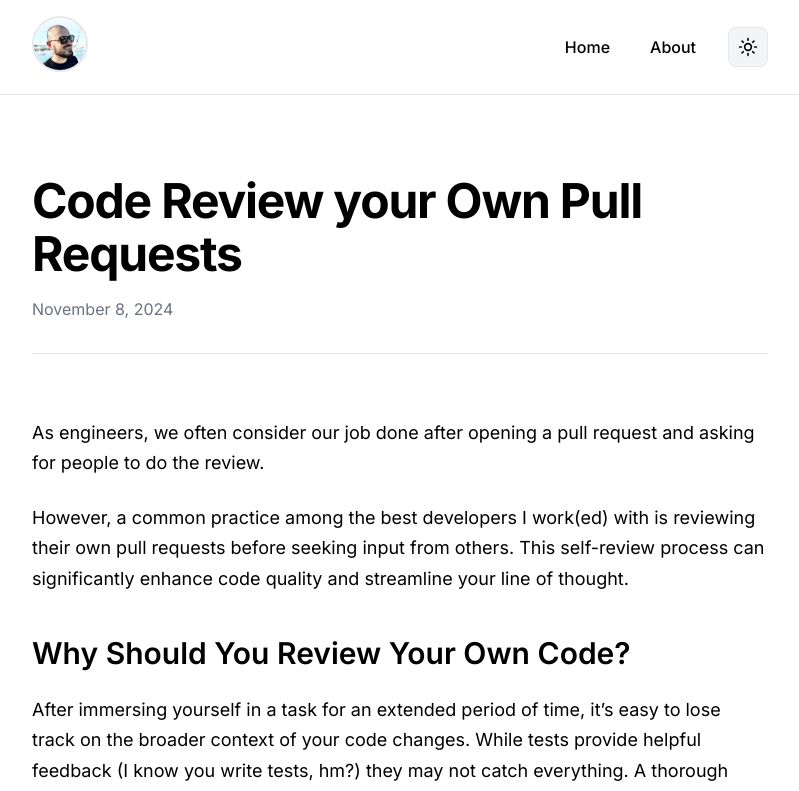
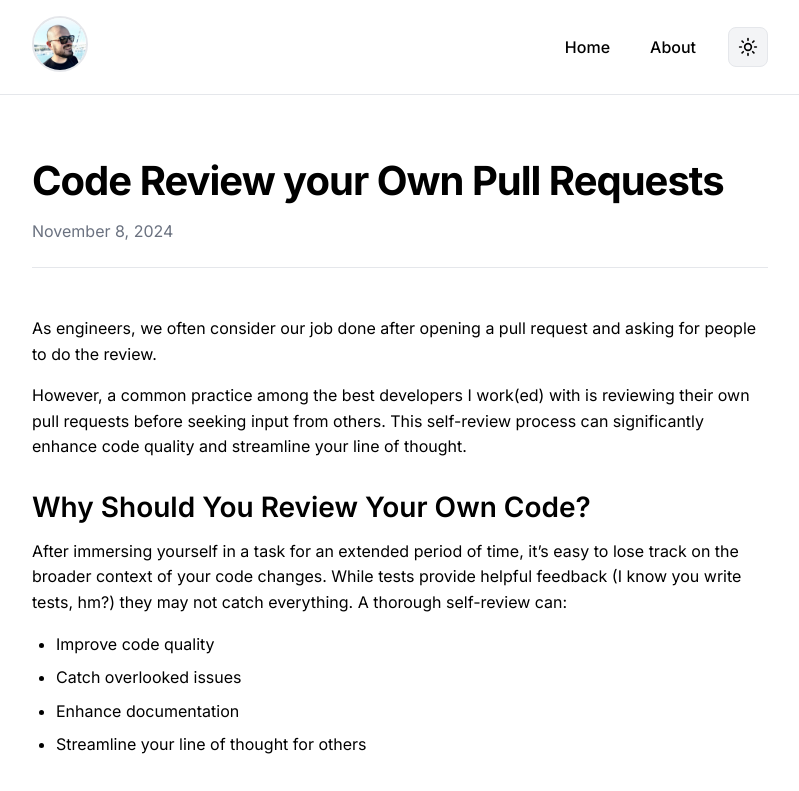
Before and after one commit to helderberto/helderberto.com, a Next.js app: page /posts/code-review-your-own-pull-requests in a window 1280 px wide. Shown: the top 791 px of the page, without its empty margins (240-1039 px from the left). Built offline with nearby package versions, Linux system fonts and the light colour scheme.

Commit message:
Improve font sizing

```diff
--- a/src/app/globals.css
+++ b/src/app/globals.css
@@ -37,14 +37,14 @@
   --font-size-lg: 1.125rem; /* 18px */
   --font-size-xl: 1.25rem; /* 20px */
   --font-size-2xl: 1.5rem; /* 24px */
-  --font-size-3xl: 1.875rem; /* 30px */
-  --font-size-4xl: 2.25rem; /* 36px */
-  --font-size-5xl: 3rem; /* 48px */
+  --font-size-3xl: 1.75rem; /* 28px */
+  --font-size-4xl: 2rem; /* 32px */
+  --font-size-5xl: 2.5rem; /* 40px */
 
   /* Content Typography - Optimized for readability */
-  --font-size-body: 1.125rem; /* 18px - main content */
-  --font-size-body-sm: 1rem; /* 16px - secondary content */
-  --font-size-caption: 0.875rem; /* 14px - captions, metadata */
+  --font-size-body: 1rem; /* 16px - main content */
+  --font-size-body-sm: 0.875rem; /* 14px - secondary content */
+  --font-size-caption: 0.75rem; /* 12px - captions, metadata */
 
   /* Font Weights */
   --font-weight-normal: 400;
@@ -61,9 +61,9 @@
   --line-height-loose: 1.75;
 
   /* Content Line Heights */
-  --line-height-heading: 1.2;
-  --line-height-body: 1.6;
-  --line-height-body-relaxed: 1.7;
+  --line-height-heading: 1.1;
+  --line-height-body: 1.5;
+  --line-height-body-relaxed: 1.6;
 
   /* Layout */
   --container-sm: 640px;
--- a/src/app/posts/[slug]/page.module.css
+++ b/src/app/posts/[slug]/page.module.css
@@ -2,12 +2,12 @@
   width: 100%;
   max-width: var(--max-width);
   margin: 0 auto;
-  padding: 3rem 2rem 4rem 2rem;
+  padding: 2rem 2rem 3rem 2rem;
 }
 
 @media (max-width: 768px) {
   .article {
-    padding: 2rem 1rem 3rem 1rem;
+    padding: 1.5rem 1rem 2rem 1rem;
   }
 }
 
@@ -36,7 +36,7 @@
   font-size: var(--font-size-4xl);
   font-weight: var(--font-weight-bold);
   line-height: var(--line-height-heading);
-  margin: 3rem 0 1.5rem 0;
+  margin: 2rem 0 1rem 0;
   color: var(--foreground);
 }
 
@@ -44,7 +44,7 @@
   font-size: var(--font-size-3xl);
   font-weight: var(--font-weight-semibold);
   line-height: var(--line-height-heading);
-  margin: 2.5rem 0 1.5rem 0;
+  margin: 2rem 0 1rem 0;
   color: var(--foreground);
 }
 
@@ -52,14 +52,14 @@
   font-size: var(--font-size-2xl);
   font-weight: var(--font-weight-semibold);
   line-height: var(--line-height-snug);
-  margin: 2rem 0 1rem 0;
+  margin: 1.5rem 0 0.75rem 0;
   color: var(--foreground);
 }
 
 .markdownContent p {
   font-size: var(--font-size-body);
   line-height: var(--line-height-body-relaxed);
-  margin-bottom: 1.5rem;
+  margin-bottom: 1rem;
   color: var(--foreground);
 }
 
@@ -67,12 +67,12 @@
 .markdownContent ol {
   font-size: var(--font-size-body);
   line-height: var(--line-height-body-relaxed);
-  margin: 1.5rem 0;
+  margin: 1rem 0;
   padding-left: 1.5rem;
 }
 
 .markdownContent li {
-  margin-bottom: 0.75rem;
+  margin-bottom: 0.5rem;
 }
 
 .markdownContent a {
@@ -101,7 +101,7 @@
 .markdownContent blockquote {
   border-left: 4px solid var(--primary);
   padding-left: 1.5rem;
-  margin: 2rem 0;
+  margin: 1.5rem 0;
   font-style: italic;
   color: var(--muted-foreground);
   font-size: var(--font-size-body);
@@ -112,11 +112,11 @@
   border: none;
   height: 1px;
   background: var(--border);
-  margin: 3rem 0;
+  margin: 2rem 0;
 }
 
 .markdownContent pre {
-  margin: 2rem 0 !important;
+  margin: 1.5rem 0 !important;
 }
 
 .markdownContent code:not(pre code) {
--- a/src/components/CodeBlock.module.css
+++ b/src/components/CodeBlock.module.css
@@ -1,7 +1,7 @@
 .codeBlockContainer {
   position: relative;
   width: 100%;
-  margin: 2rem 0;
+  margin: 1.5rem 0;
 }
 
 .pre {
--- a/src/components/PostHeader.module.css
+++ b/src/components/PostHeader.module.css
@@ -1,6 +1,6 @@
 .header {
-  margin-bottom: 4rem;
-  padding-bottom: 2rem;
+  margin-bottom: 3rem;
+  padding-bottom: 1.5rem;
   border-bottom: 1px solid var(--border);
 }
 
```
